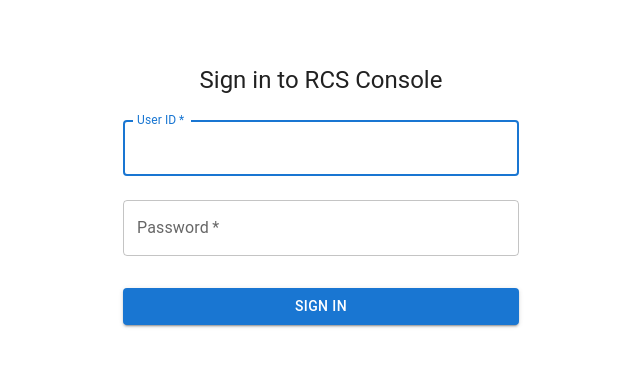
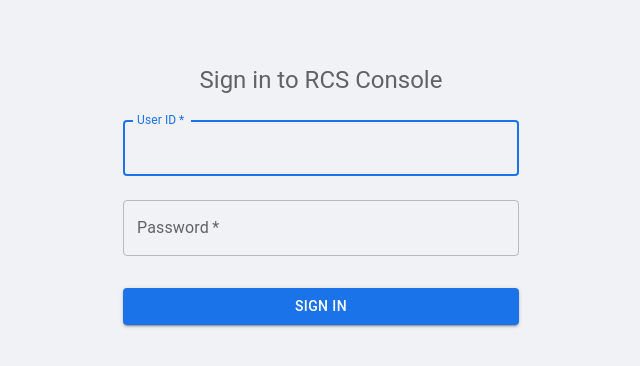
Before and after one commit to Swamibankai/RCS-frontend-app, a React (Create React App) app: page /login in a window 1280 px wide. Shown: the top 366 px of the page, without its empty margins (319-959 px from the left). Built offline with nearby package versions, Linux system fonts and the light colour scheme.

Commit message:
UI_refinements

```diff
--- a/src/index.js
+++ b/src/index.js
@@ -3,11 +3,15 @@ import ReactDOM from 'react-dom/client';
 import './index.css';
 import App from './App';
 import reportWebVitals from './reportWebVitals';
+import { ThemeProvider } from '@mui/material/styles';
+import theme from './theme';
 
 const root = ReactDOM.createRoot(document.getElementById('root'));
 root.render(
   <React.StrictMode>
-    <App />
+    <ThemeProvider theme={theme}>
+      <App />
+    </ThemeProvider>
   </React.StrictMode>
 );
 
--- /dev/null
+++ b/src/theme.js
@@ -0,0 +1,68 @@
+
+import { createTheme } from '@mui/material/styles';
+
+const theme = createTheme({
+  palette: {
+    primary: {
+      main: '#1a73e8', // Google Blue
+    },
+    secondary: {
+      main: '#e8731a', // A complementary orange/amber
+    },
+    background: {
+      default: '#f0f2f5', // Light grey background
+    },
+  },
+  typography: {
+    h4: {
+      fontWeight: 600,
+      color: '#3c4043', // Dark grey for headings
+    },
+    h6: {
+      fontWeight: 500,
+      color: '#3c4043',
+    },
+    body1: {
+      color: '#5f6368', // Standard text color
+    },
+    body2: {
+      color: '#70757a', // Lighter text color
+    },
+  },
+  components: {
+    MuiAppBar: {
+      styleOverrides: {
+        root: {
+          backgroundColor: '#ffffff', // White app bar
+          color: '#3c4043', // Dark text on app bar
+          boxShadow: '0px 2px 4px -1px rgba(0,0,0,0.2), 0px 4px 5px 0px rgba(0,0,0,0.14), 0px 1px 10px 0px rgba(0,0,0,0.12)', // Subtle shadow
+        },
+      },
+    },
+    MuiDrawer: {
+      styleOverrides: {
+        paper: {
+          backgroundColor: '#ffffff', // White drawer
+        },
+      },
+    },
+    MuiListItemButton: {
+      styleOverrides: {
+        root: {
+          '&.Mui-selected': {
+            backgroundColor: '#e8f0fe', // Light blue for selected item
+            color: '#1a73e8',
+            '& .MuiListItemIcon': {
+              color: '#1a73e8',
+            },
+          },
+          '&:hover': {
+            backgroundColor: '#f0f2f5', // Lighter grey on hover
+          },
+        },
+      },
+    },
+  },
+});
+
+export default theme;
```
